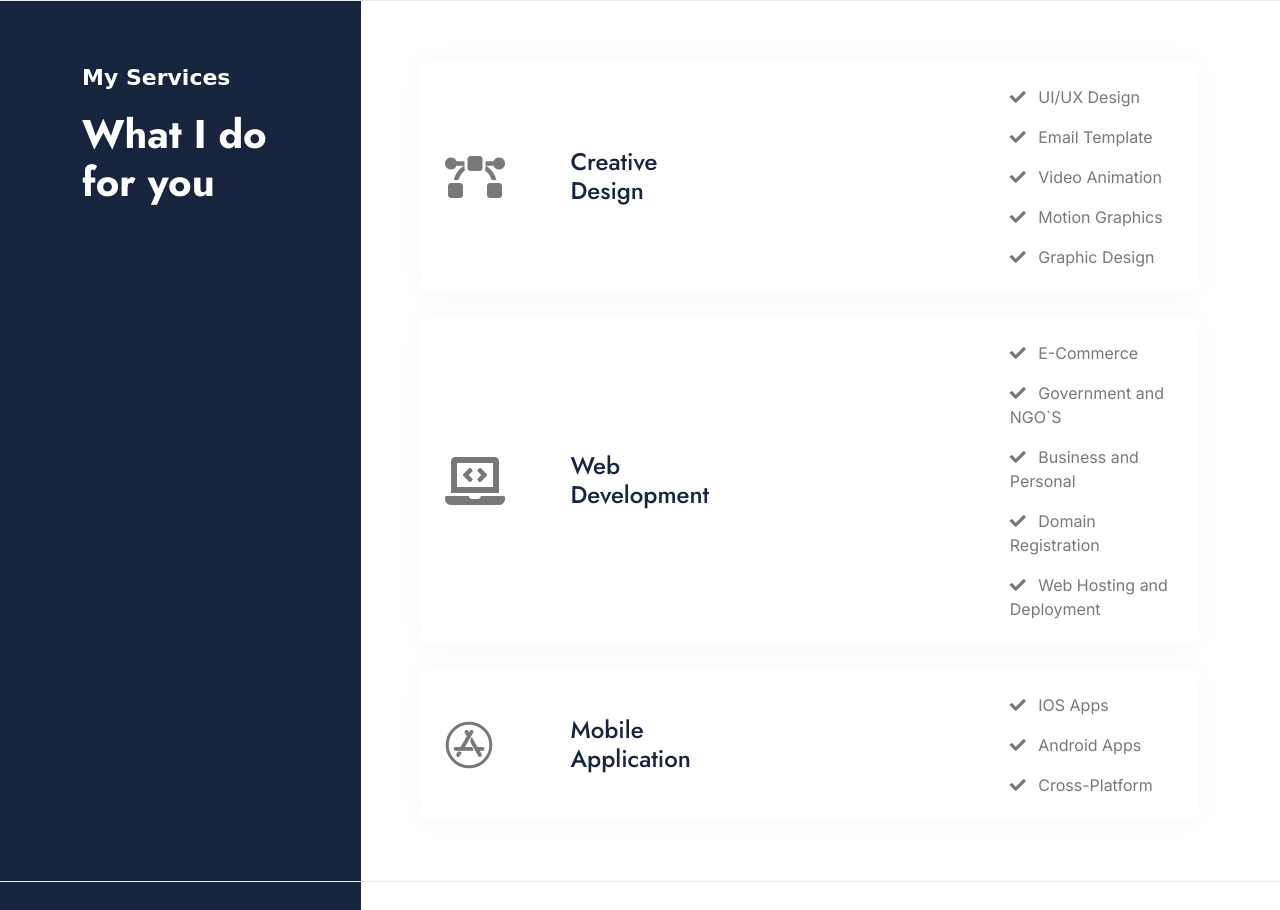
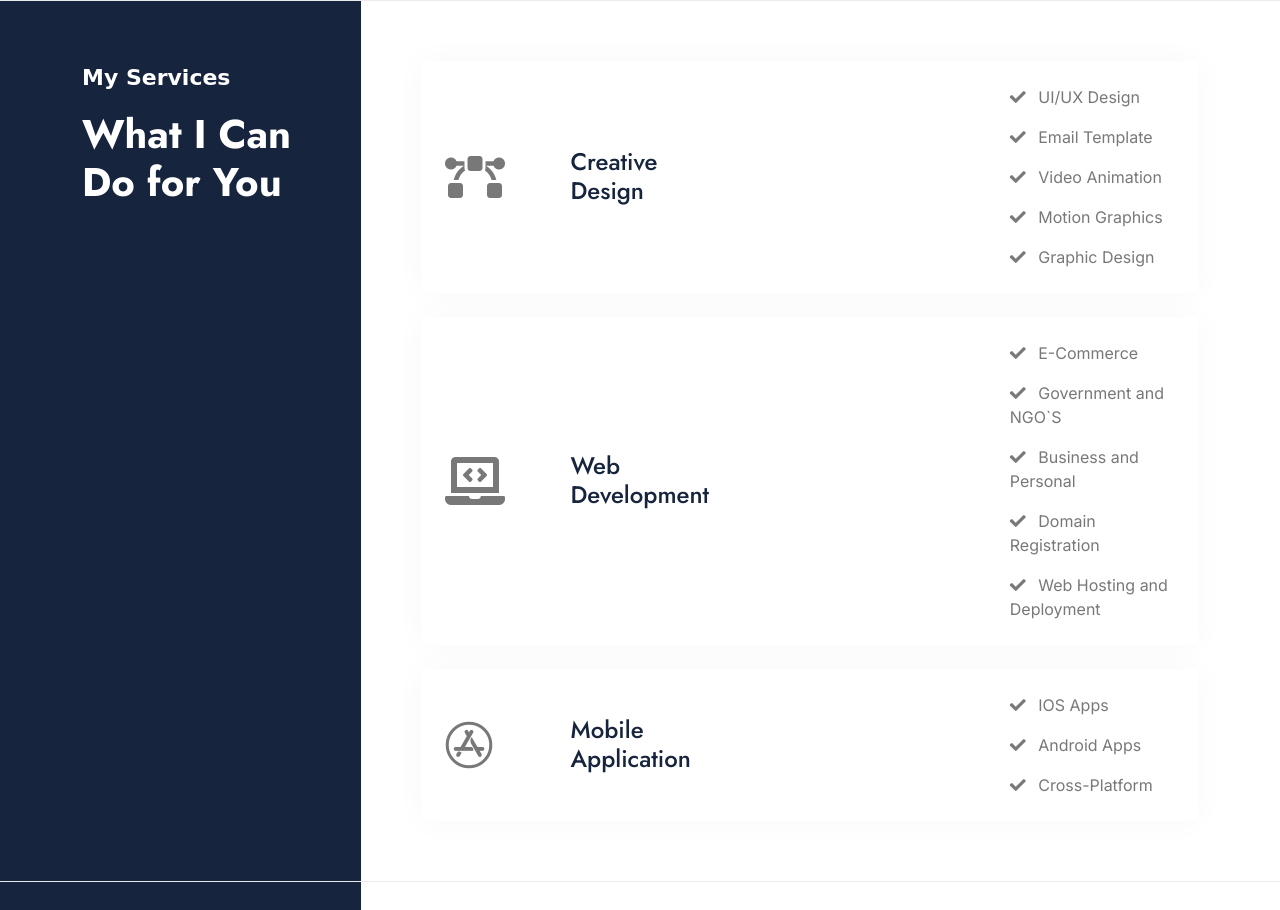
Before and after one commit to farukdanyaya/farukdanyaya.github.io, a plain HTML site: page index.html in a window 1280 px wide. Shown: the part 3439-4349 px from the top of the page. Drawn offline with nearby package versions, Linux system fonts and the light colour scheme; a web font is replaced by a local one.

Commit message:
Updated index.html with new changes

```diff
--- a/index.html
+++ b/index.html
@@ -431,7 +431,7 @@
                         <div class="service-header h-100 bg-dark pt-6 pe-6 pb-6">
                             <div class="text-start d-flex flex-column justify-content-center wow fadeInUp" data-wow-delay="0.1s">
                                 <p class="text-white sub-title">My Services</p>
-                                <h1 class="display-6 text-white mb-0">What I do for you</h1>
+                                <h1 class="display-6 text-white mb-0">What I Can Do for You</h1>
                             </div>
                         </div>
                     </div>
```
